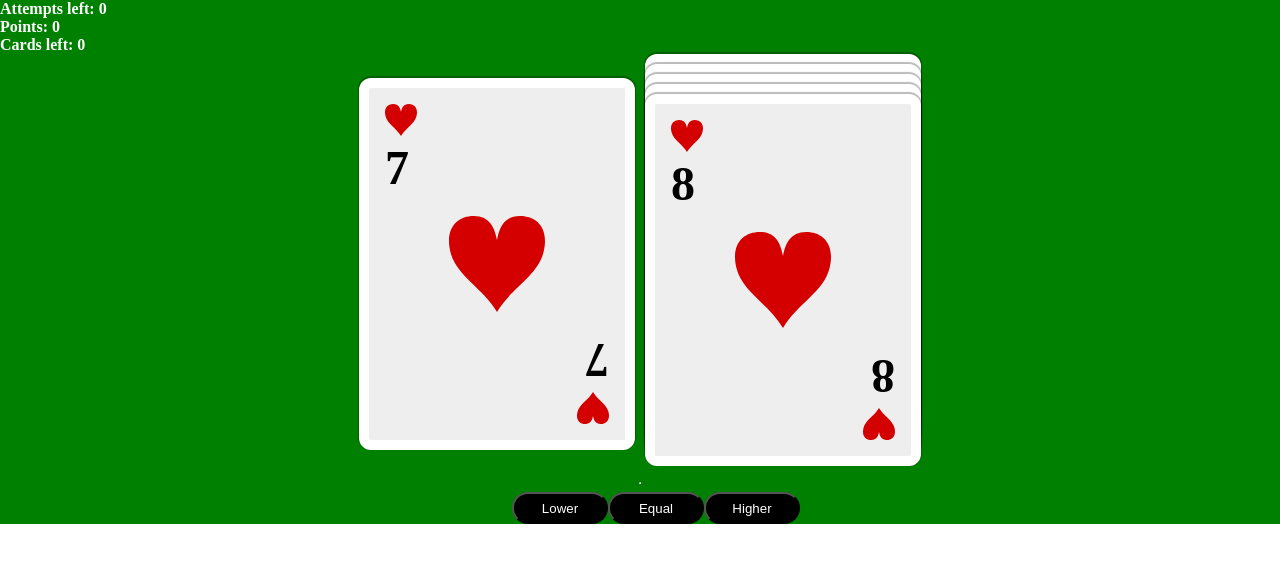
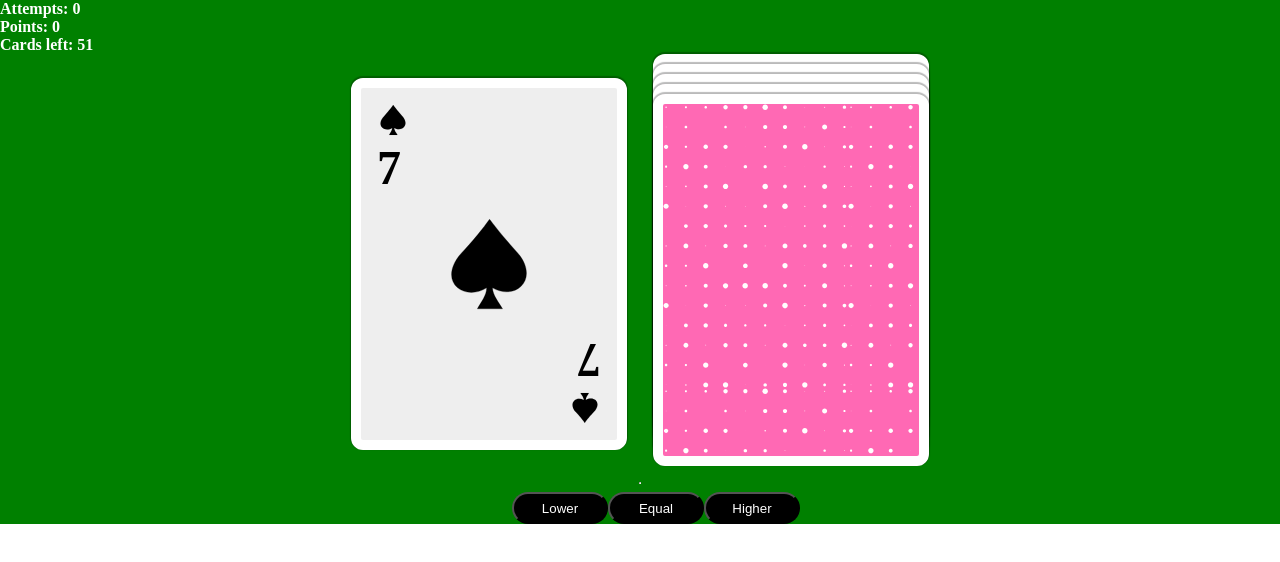
Before and after one commit to ElchinJ/card-example, a Vue app: page / in a window 1280 px wide. Shown: the top 562 px of the page. Built offline with nearby package versions, Linux system fonts and the light colour scheme.

Commit message:
buttons, score table, facedown all workd correct

```diff
--- a/src/App.vue
+++ b/src/App.vue
@@ -1,14 +1,12 @@
 <template>
   <section>
-    <Score id="score"/>
+    <Score id="score" :scoreProps="scores"/>
     <div id="app">
-      <Card id="card" :card="{value, suite}"/>
-      <Deck id="deck" :cards="topFive" faceDown/>
+      <Card id="card" :card="headCard"/>
+      <Deck id="deck" :cards="topFive.reverse()" :faceDown="faceDown"/>
     </div>
     <hr>
     <ActionBar id="actionBar" @guessCard='guessCardValue($event)' />
-    <!-- <ActionBar id="actionBar" v-else-if @guessSame='guessSame'/>
-    <ActionBar id="actionBar" v-else @guessLower='guessLower'/> -->
   </section>
 </template>
 
@@ -18,20 +16,36 @@ import Deck from '@/components/Deck'
 import Score from '@/components/Score'
 import ActionBar from '@/components/ActionBar'
 
+Array.prototype.shuffle = function(){
+  return this.sort(() => Math.random()-0.5 )
+}
+
 export default {
   name: 'App',
   components: {Card, Deck, Score, ActionBar},
 
   data(){ return {
     deck: [],
-    value: 7,
-    suite: 'Hearts',
+    suites: ["Hearts", "Spades", "Diamonds", "Clubs"],
+    scores: {
+      attempts: 0,
+      points: 0,
+      heap: 51
+    },
+    faceDown: Boolean,
   }},
+
   computed: {
     topFive(){
       return this.deck.filter((_,i) => i < 5)
+    },
+    headCard: function() {
+      let value = Math.floor(Math.random() * Math.floor(14))
+      let suite = this.suites[Math.floor(Math.random() * this.suites.length)];
+      return {value, suite}
     }
   },
+
   created() {
     const suites = ["Hearts", "Spades", "Diamonds", "Clubs"]
     for(let suite of suites){
@@ -42,41 +56,33 @@ export default {
     }
     this.deck = this.deck.shuffle()
   },
-  // mounted() {
-  //   this.Game = new Game()
-  // },
   methods: {
     guessCardValue(guess) {
-      const nextCard = this.deck[0]
+      this.scores.attempts++
+      const nextCard = this.topFive[0]
+      this.faceDown = false
+
       if (guess == 'lower') {
-        if(nextCard.value < this.value){
+        if(nextCard.value < this.headCard.value){
+        this.scores.points++
         alert('Yes! Its lower');
       }else alert('Sorry! Wrong')
       }
       else if (guess == 'same') {
-        if (nextCard.value == this.value) {
+        if (nextCard.value == this.headCard.value) {
+          this.scores.points++
         alert('Yes! Its equal');
       }else alert('Sorry! Wrong')
       }
       else if (guess == 'higher') {
-        if (nextCard.value > this.value) {
+        if (nextCard.value > this.headCard.value) {
+          this.scores.points++
         alert('Yes! Its higher');
       }else alert('Sorry! Wrong')
       }
+      this.scores.heap--
     },
-    // guessSame(){
-    //   let nextCard = this.deck[0]
-    //   if(nextCard.value == this.value){
-    //     alert('Du gissade rätt!!!');
-    //   }
-    // },
-    // guessHigher() {
-    //   let nextCard = this.deck[0]
-    //   if(nextCard.value > this.value){
-    //     alert('Du gissade rätt!!!');
-    //   }
-    // }
-}
+},
 }
 </script>
 
--- a/src/components/Deck.vue
+++ b/src/components/Deck.vue
@@ -1,15 +1,11 @@
 <template>
   <article class="deck">
-      <Card v-for="(card,index) in cards" :key="card.suite+card.value" :card="card" :style="`z-index: ${index}`"/>
+      <Card v-for="(card,index) in cards.slice().reverse()" :key="card.suite+card.value" :card="card" :style="`z-index: ${index}`" :faceDown="faceDown"/>
   </article>
 </template>
 
 <script>
 import Card from '@/components/Card'
-
-Array.prototype.shuffle = function(){
-  return this.sort(() => Math.random()-0.5 )
-}
 
 export default {
     components: {Card},
@@ -28,5 +24,12 @@ export default {
   margin-bottom: 370px;
   margin-left: 10px;
 }
+.deck {
+  &.face-down{
+    background-color: hotpink;
+    background-image: url('~@/assets/dots.svg');
+    margin-left: 1rem;
+  }
+}
 
 </style>
--- a/src/components/Score.vue
+++ b/src/components/Score.vue
@@ -1,43 +1,27 @@
 <template>
     <div>
-        <span>
-            <label>Attempts left: </label>
-            <label>{{attempts}}</label>
-        </span>
-        <span>
-            <label>Points: </label>
-            <label>{{points}}</label>
-        </span>
-        <span>
-            <label>Cards left: </label>
-            <label>{{heap}}</label>
-        </span>
+        <label>Attempts: {{scoreProps.attempts}}</label><br>
+        <label>Points: {{scoreProps.points}}</label><br>
+        <label>Cards left: {{scoreProps.heap}}</label>
     </div>
 </template>
 
 <script>
     export default {
         name: 'Score',
-        data() {
-            return {
-                attempts: 0,
-                points: 0,
-                heap: 0,
-            }
-        },
+        props: ['scoreProps'],
     }
+
 </script>
 
 <style lang="scss" scoped>
-hr {
-    visibility: hidden;
-}
+
 label {
     color: white;
     font-weight: bold;
+    list-style-type:none;
+    margin: 0;
+    padding: 0;
 }
-div {
-    display: flex;
-    flex-direction: column;
-}
+
 </style>
```
Also changed, not shown: src/components/ActionBar.vue (+2 -13 lines).
